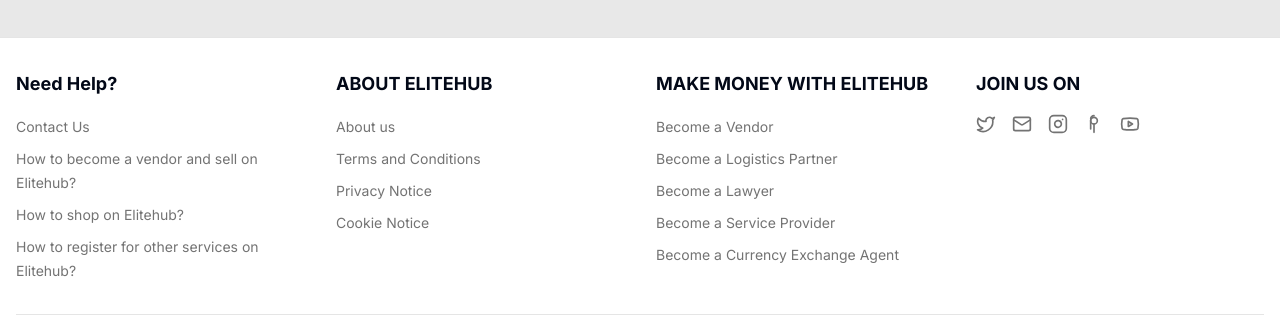
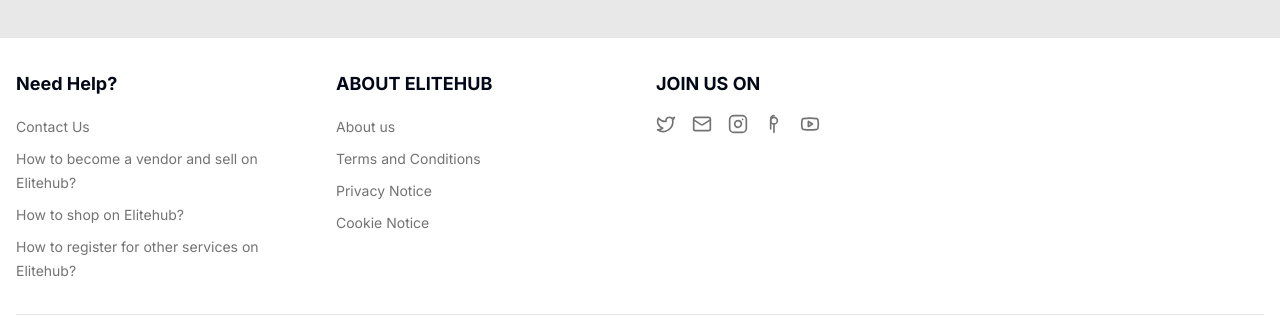
Before and after one commit to iabbakr/elitehub, a Next.js app: page / in a window 1280 px wide. Shown: the part 871-1203 px from the top of the page. Built offline with nearby package versions, Linux system fonts and the light colour scheme; no server answers; the database is empty.

Commit message:
restructure footer

```diff
--- a/src/components/layout/Footer.tsx
+++ b/src/components/layout/Footer.tsx
@@ -62,18 +62,8 @@
       { href: '/terms', text: 'Terms and Conditions' },
       { href: '/privacy', text: 'Privacy Notice' },
       { href: '/privacy', text: 'Cookie Notice' },
-    ],
-    'MAKE MONEY WITH ELITEHUB': [
-      ...(!isProvider ? [{ href: '/register', text: 'Become a Vendor' }] : []),
-      ...(!isProvider ? [{ href: '/register-logistics', text: 'Become a Logistics Partner' }] : []),
-      ...(!isProvider ? [{ href: '/register-lawyer', text: 'Become a Lawyer' }] : []),
-      ...(!isProvider ? [{ href: '/register-service', text: 'Become a Service Provider' }] : []),
-      ...(!isProvider ? [{ href: '/register-currency-exchange', text: 'Become a Currency Exchange Agent' }] : []),
-    ],
+    ]
   };
-
-  const makeMoneyLinks = footerLinks['MAKE MONEY WITH ELITEHUB'].filter(Boolean);
-
 
   return (
     <footer className="bg-card border-t mt-12">
@@ -103,20 +93,6 @@
                     ))}
                 </ul>
             </div>
-            {isMounted && makeMoneyLinks.length > 0 && (
-             <div>
-                <h3 className="font-bold text-lg mb-4">MAKE MONEY WITH ELITEHUB</h3>
-                <ul className="space-y-2">
-                    {makeMoneyLinks.map(link => (
-                        link && <li key={link.text}>
-                            <Link href={link.href} className="text-sm text-muted-foreground hover:text-primary transition-colors">
-                                {link.text}
-                            </Link>
-                        </li>
-                    ))}
-                </ul>
-            </div>
-            )}
              <div>
                 <h3 className="font-bold text-lg mb-4">JOIN US ON</h3>
                  <div className="flex items-center gap-4">
```
